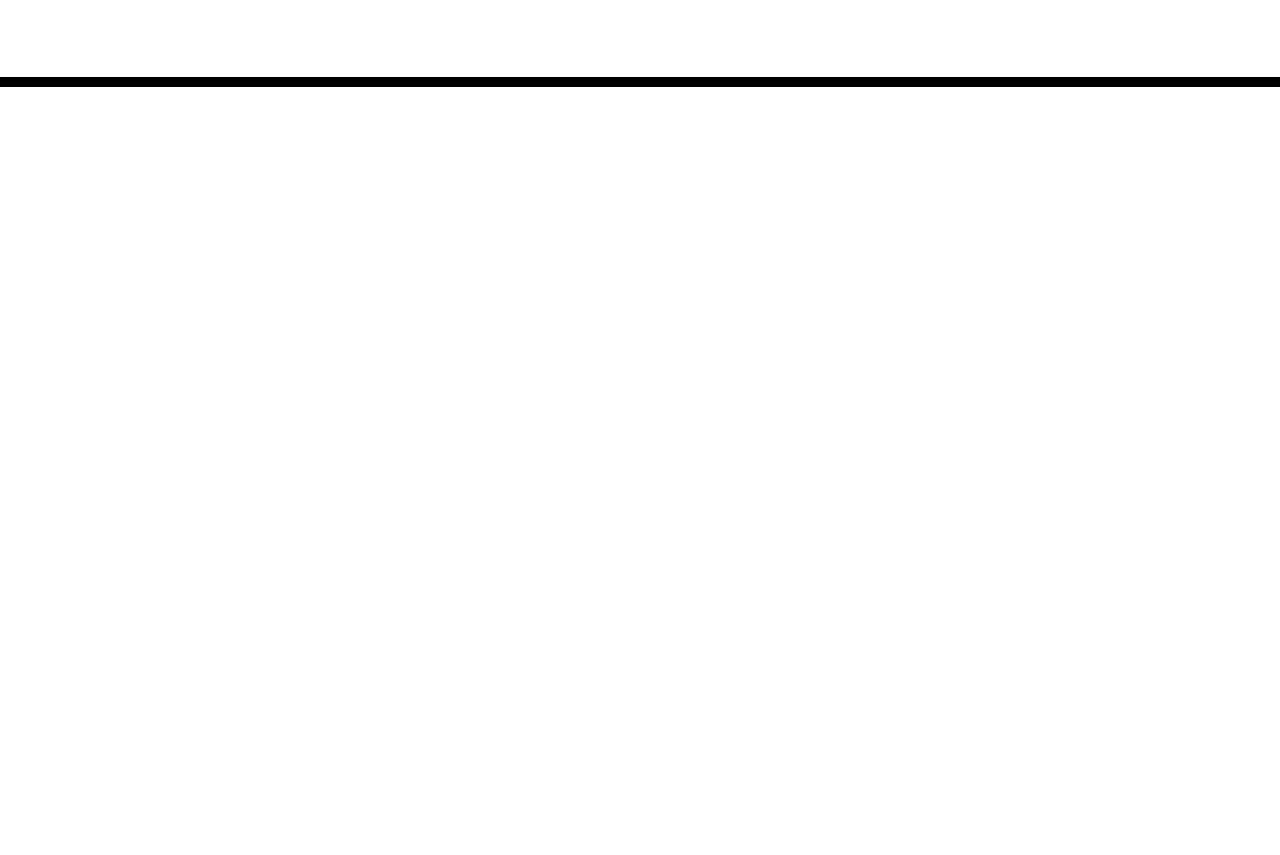
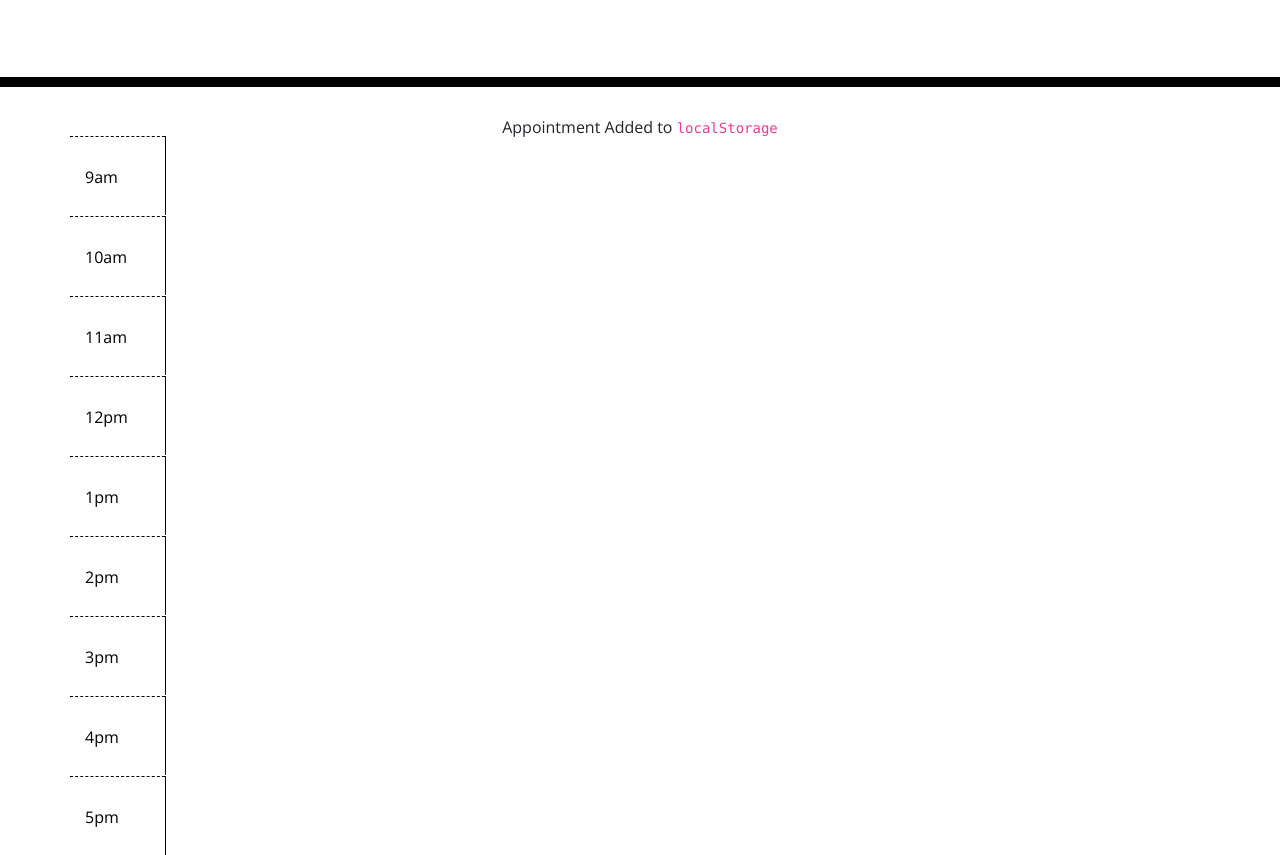
Before and after one commit to samezad27/hw-5-calendar, a plain HTML site: page Develop/index.html in a window 1280 px wide. Shown: the part 181-1036 px from the top of the page. Before the commit the page ends 800 px from the top, so only its background shows below. Drawn offline with nearby package versions, Linux system fonts and the light colour scheme.

Commit message:
added columns with times

```diff
--- a/Develop/index.html
+++ b/Develop/index.html
@@ -28,11 +28,95 @@
       <p class="lead">A simple calendar app for scheduling your work day</p>
       <p id="currentDay" class="lead"></p>
     </header>
+    <!--section for apointment added notification -->
+    <section class = 'text-center notification' id="notify">Appointment Added to <code>localStorage</code></section>
+
     <div class="container">
       <!-- Timeblocks go here -->
+      <div id="hour-9" class="row time=block">
+        <div class="col-md-1 hour">
+          9am
+        </div>
+        <textarea class="col-md-10 description">
+        </textarea>
+        <!-- need to add button-->
+      </div>
+
+      <div id="hour-10" class="row time=block">
+        <div class="col-md-1 hour">
+          10am
+        </div>
+        <textarea class="col-md-10 description">
+        </textarea>
+        <!-- need to add button-->
+      </div>
+      <div id="hour-11" class="row time=block">
+        <div class="col-md-1 hour">
+          11am
+        </div>
+        <textarea class="col-md-10 description">
+        </textarea>
+        <!-- need to add button-->
+      </div>
+
+      <div id="hour-12" class="row time=block">
+        <div class="col-md-1 hour">
+          12pm
+        </div>
+        <textarea class="col-md-10 description">
+        </textarea>
+        <!-- need to add button-->
+      </div>
+
+      <div id="hour-1" class="row time=block">
+        <div class="col-md-1 hour">
+          1pm
+        </div>
+        <textarea class="col-md-10 description">
+        </textarea>
+        <!-- need to add button-->
+      </div>
+
+      <div id="hour-2" class="row time=block">
+        <div class="col-md-1 hour">
+          2pm
+        </div>
+        <textarea class="col-md-10 description">
+        </textarea>
+        <!-- need to add button-->
+      </div>
+
+      <div id="hour-3" class="row time=block">
+        <div class="col-md-1 hour">
+          3pm
+        </div>
+        <textarea class="col-md-10 description">
+        </textarea>
+        <!-- need to add button-->
+      </div>
+
+      <div id="hour-4" class="row time=block">
+        <div class="col-md-1 hour">
+          4pm
+        </div>
+        <textarea class="col-md-10 description">
+        </textarea>
+        <!-- need to add button-->
+      </div>
+
+      <div id="hour-5" class="row time=block">
+        <div class="col-md-1 hour">
+          5pm
+        </div>
+        <textarea class="col-md-10 description">
+        </textarea>
+        <!-- need to add button-->
+
+
     </div>
 
     <script src="https://cdnjs.cloudflare.com/ajax/libs/jquery/3.2.1/jquery.min.js"></script>
     <script src="https://cdnjs.cloudflare.com/ajax/libs/moment.js/2.24.0/moment.min.js"></script>
+    <script src="script.js"></script>
   </body>
 </html>
```
